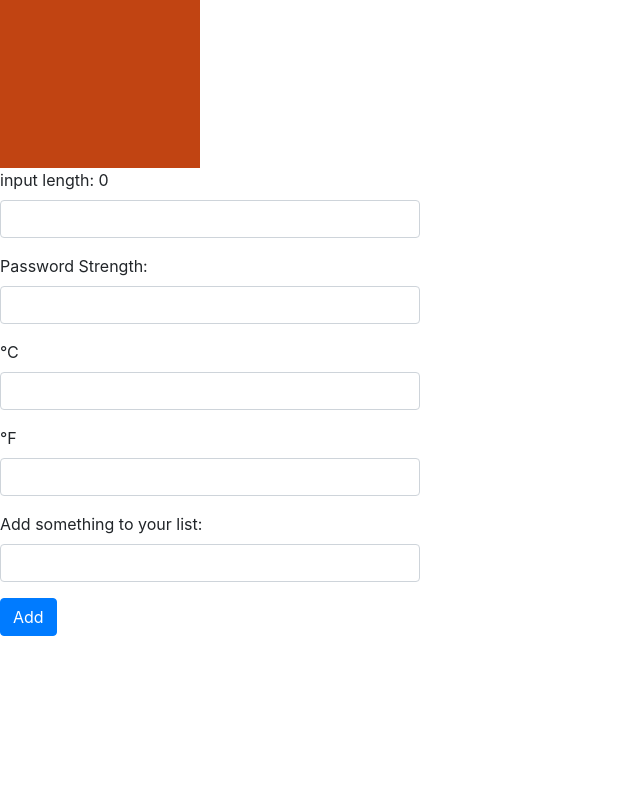
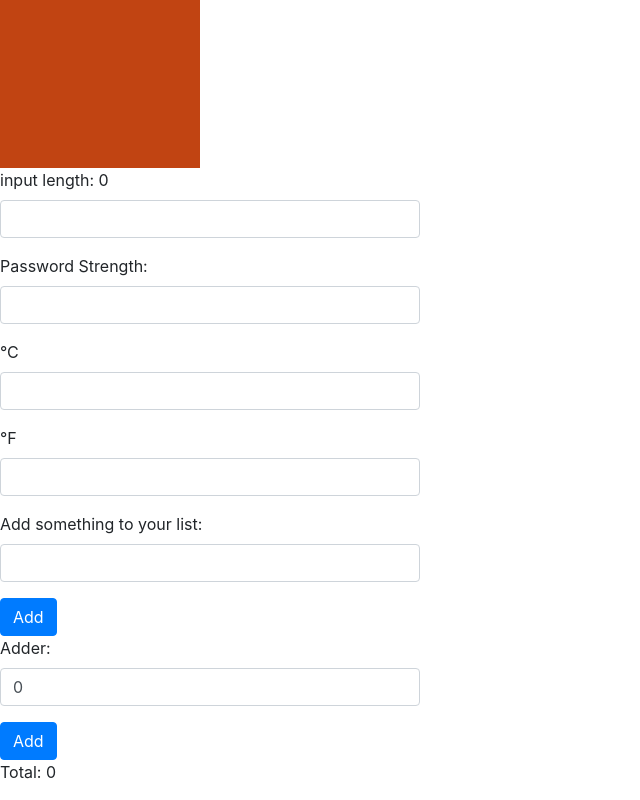
Before and after one commit to Avi-Cohen-Nehemia/react-basics, a React (Create React App) app: page /adder in a window 1280 px wide. Shown: the part 1443-2243 px from the top of the page, without its empty margins (0-640 px from the left). Before the commit the page ends 2079 px from the top, so only its background shows below. Built offline with nearby package versions, Linux system fonts and the light colour scheme.

Commit message:
solve Adder exercise

```diff
--- /dev/null
+++ b/src/components/Adder/index.js
@@ -0,0 +1,58 @@
+import React, { Component } from 'react';
+
+class Adder extends Component {
+    constructor(props) {
+        super(props);
+
+        this.state = {
+            inputValue: 0,
+            list: [],
+        }
+
+        this.handleChange = this.handleChange.bind(this);
+        this.handleSubmit = this.handleSubmit.bind(this);
+    }
+
+    handleChange(e) {
+        let value = e.currentTarget.value;
+        this.setState({inputValue: value});
+    }
+
+    handleSubmit(e) {
+        e.preventDefault();
+
+        const { list, inputValue } = this.state;
+
+        this.setState({
+            inputValue: '',
+            list: [...list, +inputValue]
+        });
+    }
+
+    render() {
+        const { inputValue, list } = this.state;
+
+        return (
+            <>
+            <form>
+                <div className="form-row">
+                    <div className="form-group col-md-4">
+                        <label htmlFor='list'>{'Adder:'}</label>
+                        <input
+                            id='list'
+                            value={inputValue}
+                            onChange={(e) => this.handleChange(e)}
+                            className='form-control'
+                            type='number'
+                        />
+                    </div>
+                </div>
+                <button className='btn btn-primary' onClick={this.handleSubmit}>Add</button>
+            </form>
+            <p>{`Total: ${list.reduce((acc, item) => acc + item, 0)}`}</p>
+          </>
+        );
+    }
+}
+
+export default Adder;
--- a/src/components/Stuff/index.js
+++ b/src/components/Stuff/index.js
@@ -17,6 +17,7 @@ import Length from './../Length';
 import PasswordStrength from './../PasswordStrength';
 import TempConvertor from './../TempConvertor';
 import List from './../List';
+import Adder from './../Adder';
 
 const Stuff = ({ square }) => {
     return (
@@ -64,6 +65,7 @@ const Stuff = ({ square }) => {
             <PasswordStrength />
             <TempConvertor />
             <List />
+            <Adder />
         </>
     )
 }
```
